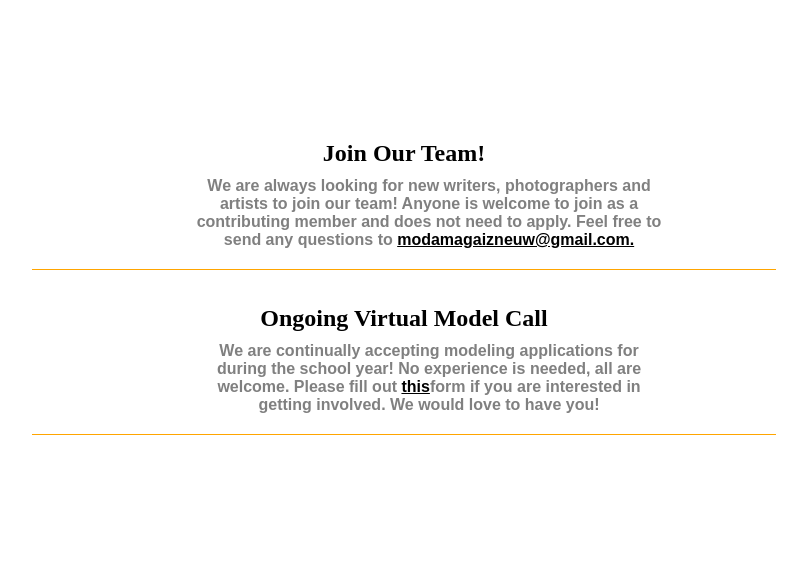
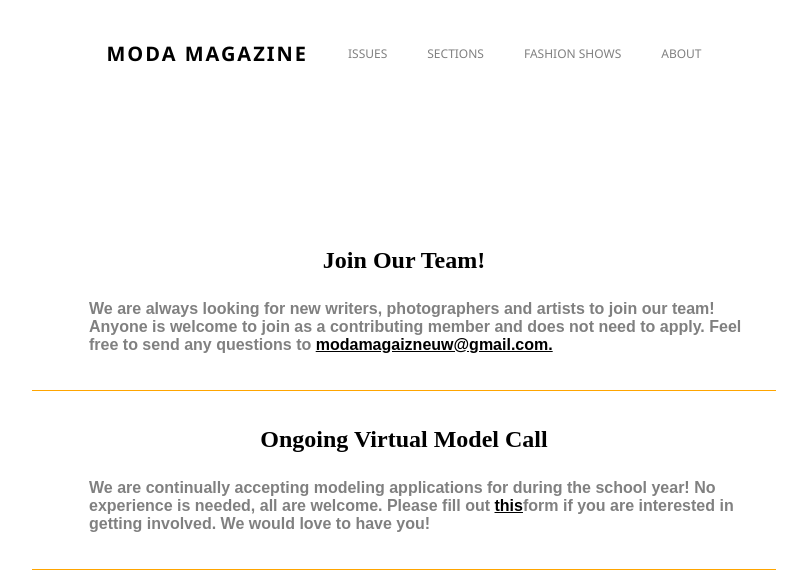
Before and after one commit to danhsiao/Moda, a React (Create React App) app: page /join in a window 1280 px wide. Shown: the top 570 px of the page, without its empty margins (236-1043 px from the left). Built offline with nearby package versions, Linux system fonts and the light colour scheme.

Commit message:
Added Navbar component

```diff
--- /dev/null
+++ b/src/components/Navbar.css
@@ -0,0 +1,29 @@
+.navbar-nav {
+    display:flex;
+    padding: 40px;
+    align-items:center;
+    justify-content: center;
+    font-family: 'Segoe UI', Tahoma, Geneva, Verdana, sans-serif;
+
+}
+
+.navbar-nav > a {
+    font-weight: 500;
+    font-size: 12px;
+    padding: 0px 20px 0px 20px;
+    text-decoration: none;
+    color: grey;
+    transition:1s;
+}
+
+.navbar-nav #navTitle {
+    font-weight: 800;
+    font-size: 20px;
+    letter-spacing: 2px;
+    color: black;
+}
+
+.navbar-nav a:hover {
+    color:black;
+    transition:1s;
+}
--- /dev/null
+++ b/src/components/Navbar.jsx
@@ -0,0 +1,18 @@
+import React from "react"
+import "./Navbar.css"
+
+function Navbar() {
+    return (
+        <div className="navbar-container">
+            <nav className="navbar-nav">
+                <a className="navbar-title" href="/" id="navTitle">MODA MAGAZINE</a>
+                <a href="/issues">ISSUES</a>
+                <a href="/sections">SECTIONS</a>
+                <a href="/fashion-week-2022">FASHION SHOWS</a>
+                <a href="/about">ABOUT</a>
+            </nav>
+        </div>
+    )
+}
+
+export default Navbar;
--- a/src/pages/About.jsx
+++ b/src/pages/About.jsx
@@ -1,7 +1,10 @@
 import React from "react";
+import Navbar from "../components/Navbar";
 
 function About() {
     return (
+        <div>
+            <Navbar/>
             <div className="about-page">
                 <img src="./modaAboutImage.jpg" id="about-logo" alt="Moda About"/>
                 <div className="about-block">
@@ -31,6 +34,7 @@ function About() {
                     </p>
                 </div>
             </div>
+        </div>
     );
 }
 
--- a/src/pages/Archive.jsx
+++ b/src/pages/Archive.jsx
@@ -1,5 +1,6 @@
 import '../styles/Archive.css';
 import React from "react";
+import Navbar from '../components/Navbar';
 
 function Newsletter() {
     return (
@@ -17,6 +18,8 @@ function Newsletter() {
 
 function Archive () {
     return (
+      <div>
+        <Navbar/>
         <div>
             <Newsletter />
         <div className="archive-grid-container">
@@ -42,6 +45,7 @@ function Archive () {
             </div>
         </div>
         </div>
+        </div>
     )
 }
 
--- a/src/pages/FashionWeek2022.jsx
+++ b/src/pages/FashionWeek2022.jsx
@@ -2,10 +2,12 @@ import React from "react";
 import "../styles/FashionWeek.css"
 import { ImageCarousel } from "../components/ImageCarousel";
 import data from "../data/fashionWeek2022Data.json";
+import Navbar from "../components/Navbar";
 
 function FashionWeek2022() {
     return (
         <div>
+            <Navbar/>
             <div className="container">
                 <h1>UW Fashion Week</h1>
                 <h2>Spring '22</h2>
--- a/src/pages/FashionWeek2024.jsx
+++ b/src/pages/FashionWeek2024.jsx
@@ -1,5 +1,6 @@
 import React from "react";
 import '../styles/FashionWeek.css';
+import Navbar from "../components/Navbar";
 
 function List() {
     const dates = ["4/19", "4/18", "4/17", "4/16", "4/15"];
@@ -34,6 +35,7 @@ function List() {
 function FashionWeek2024() {
     return (
         <div>
+            <Navbar/>
             <div>
                 <h1>UW Fashion Week</h1>
                 <h2>Spring '24</h2>
--- a/src/pages/Home.jsx
+++ b/src/pages/Home.jsx
@@ -1,9 +1,11 @@
 import React from "react";
 import logo from "../logo.svg"
+import Navbar from "../components/Navbar";
 
 function Home() {
     return (
         <div className="App">
+            <Navbar/>
             <header className="App-header">
                 <img src={logo} className="App-logo" alt="logo" />
                 <p>
--- a/src/pages/Join.jsx
+++ b/src/pages/Join.jsx
@@ -1,8 +1,11 @@
 import React from "react";
 import "../styles/join.css"
+import Navbar from "../components/Navbar";
 
 function Join() {
     return (
+    <div>
+        <Navbar/>
         <div className = "join-page">
             <div className = "join-block">
                 <h2><strong>Join Our Team!</strong></h2>
@@ -26,6 +29,7 @@ function Join() {
             </div>
             <div className="separator"></div>
         </div>
+    </div>
 
     );
 }
--- a/src/styles/FashionWeek.css
+++ b/src/styles/FashionWeek.css
@@ -24,7 +24,7 @@ h2 {
     font-family: "Times New Roman", Times, serif;
 }
 
-p {
+.container > p {
     text-align: center;
     margin: auto;
     width: 50%;
```
Lines whose indentation alone changed are shown as unchanged.
